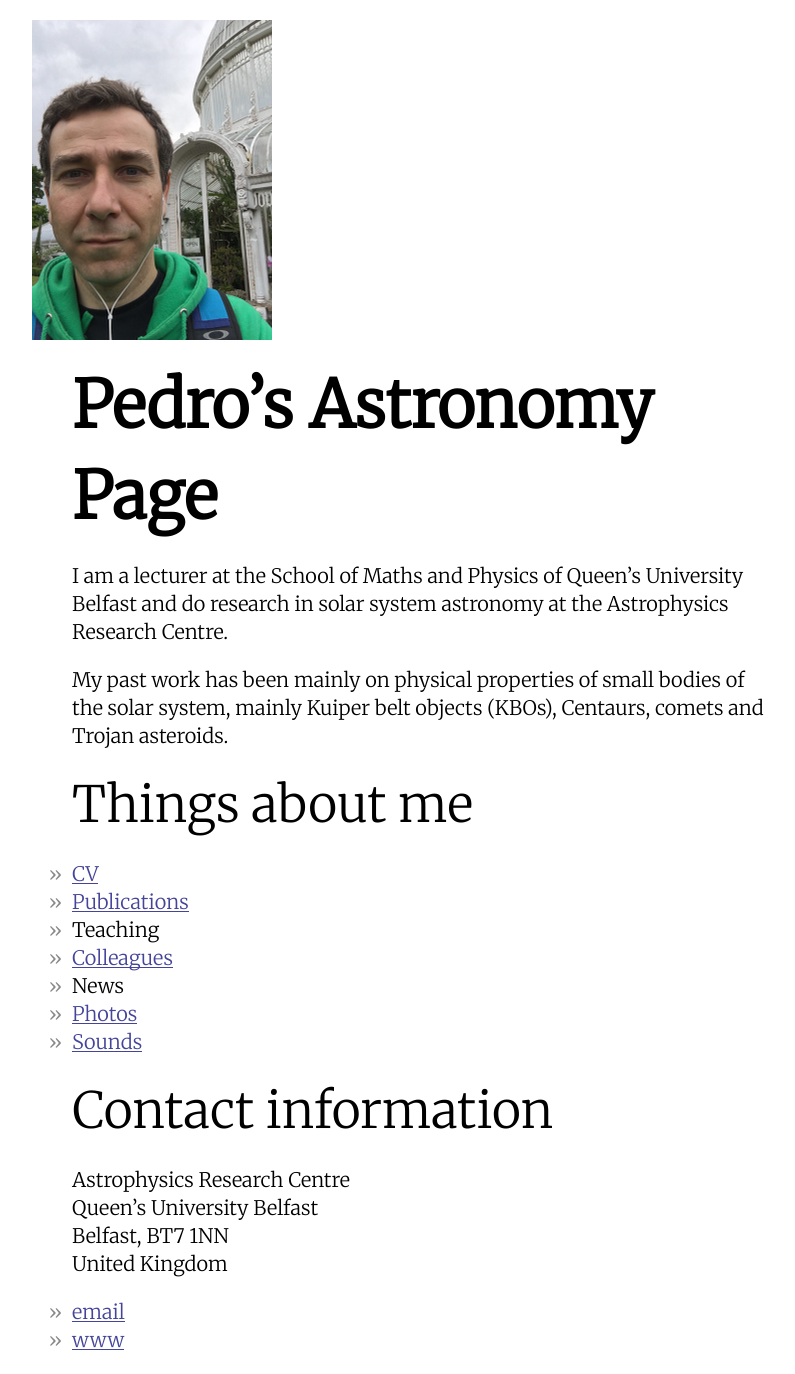
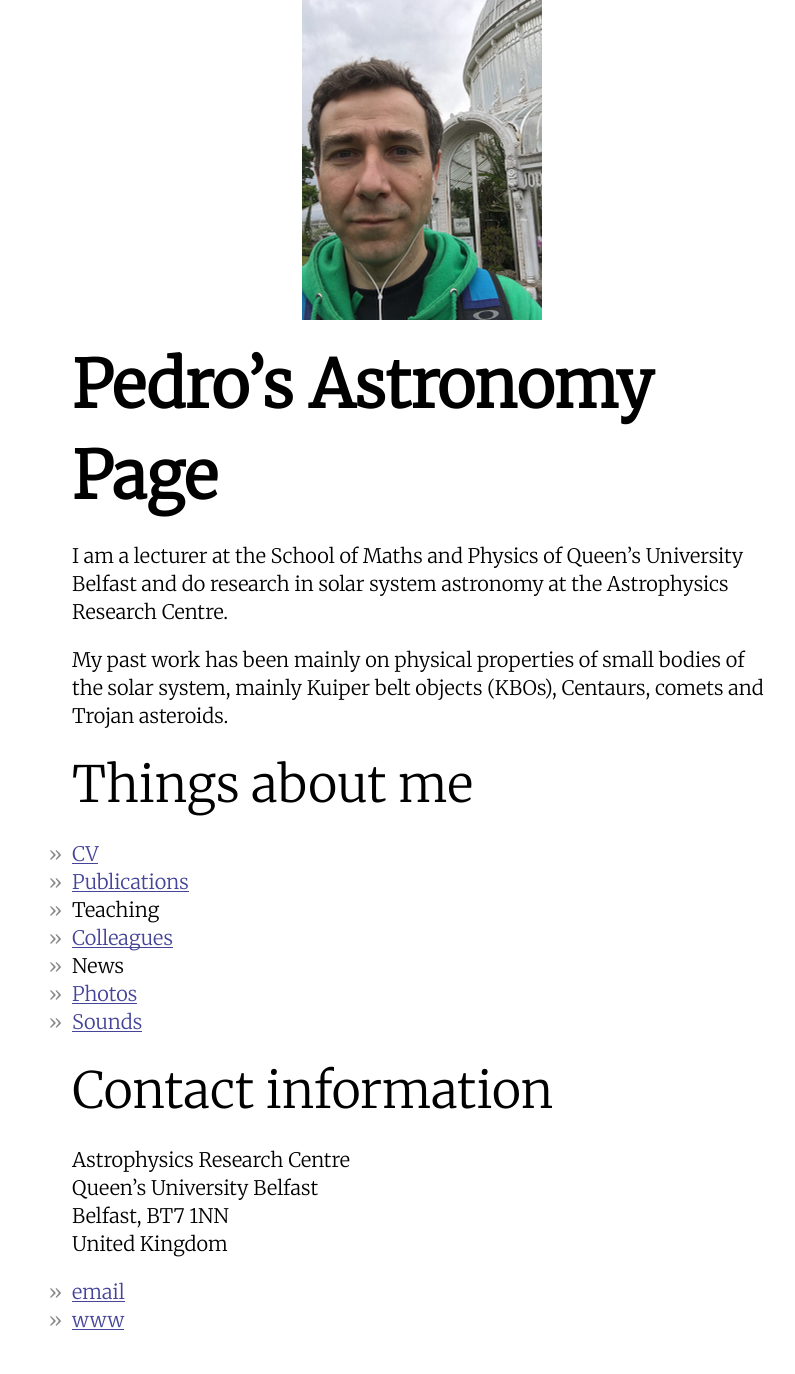
Before and after one commit to placerda-qub/placerda-gb.github.io, a Jekyll site: the page built from index.md, in a window 1280 px wide. Shown: the whole page, without its empty margins (218-1013 px from the left). Built offline with Jekyll 4.4.1, drawn with Linux system fonts in a browser that asks for light colours; nearby versions of some CDN libraries.

Commit message:
center images

```diff
--- a/css/minist.css
+++ b/css/minist.css
@@ -286,8 +286,8 @@
 img {
     display: block;
 /*    width: calc(100% + 4rem); */
-    margin: 1rem -2rem;
-    align: center;
+/*    margin: 1rem -2rem;*/
+    margin: auto;
 }
 
 figure {
```
